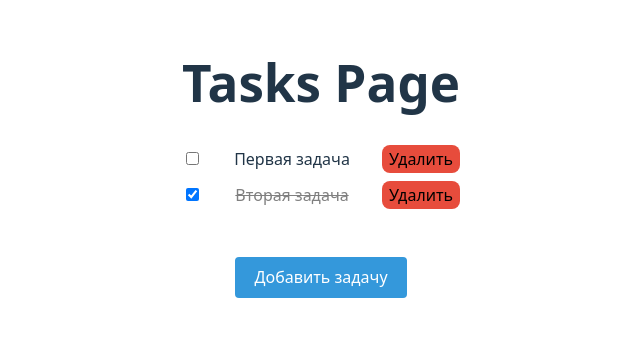
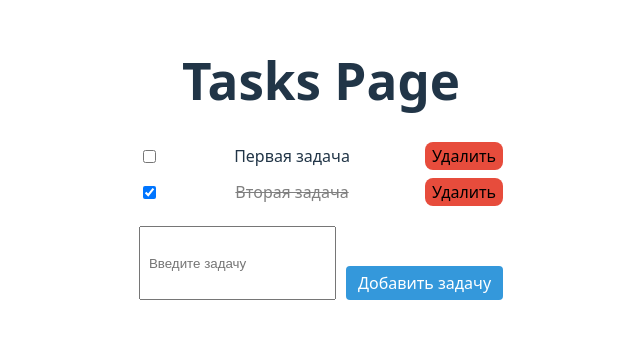
Before and after one commit to estakheeva/task-manager, a Vue app: page /tasks in a window 1280 px wide. Shown: the part 249-588 px from the top of the page, without its empty margins (319-959 px from the left). Built offline with nearby package versions, Linux system fonts and the light colour scheme.

Commit message:
Add input field for new tasks and adjust layout styles

```diff
--- a/src/components/TaskList.vue
+++ b/src/components/TaskList.vue
@@ -13,8 +13,14 @@
         <button @click="deleteTask(task.id)">Удалить</button>
 
       </div>
+      <div class="task-input">
+        <input
+          v-model="newTaskText"
+          type="text"
+          placeholder="Введите задачу"
+        />
         <button @click="addTask" id="addTask">Добавить задачу</button>
-
+      </div>
     </div>
 
   </template>
@@ -61,11 +67,12 @@ const deleteTask = (id) => {
 
   button#addTask{
     background-color: #3498db;
+    color: white;
+    margin-top: 40px;
+    padding: 6px 12px;
     border: none;
-  margin-top: 40px;
-  color: white;
+    border-radius: 4px;
     cursor: pointer;
-  border-radius: 4px;
   }
 
   button:hover {
@@ -80,4 +87,15 @@ button:hover {
   .task-item button:hover {
     background-color: #c0392b;
   }
+  .task-input {
+  display: flex;
+  gap: 10px;
+  margin-top: 20px;
+  align-items: stretch;
+}
+
+.task-input input {
+  flex: 1;
+  padding: 6px 8px;
+}
   </style>
```
Lines whose indentation alone changed are shown as unchanged.
